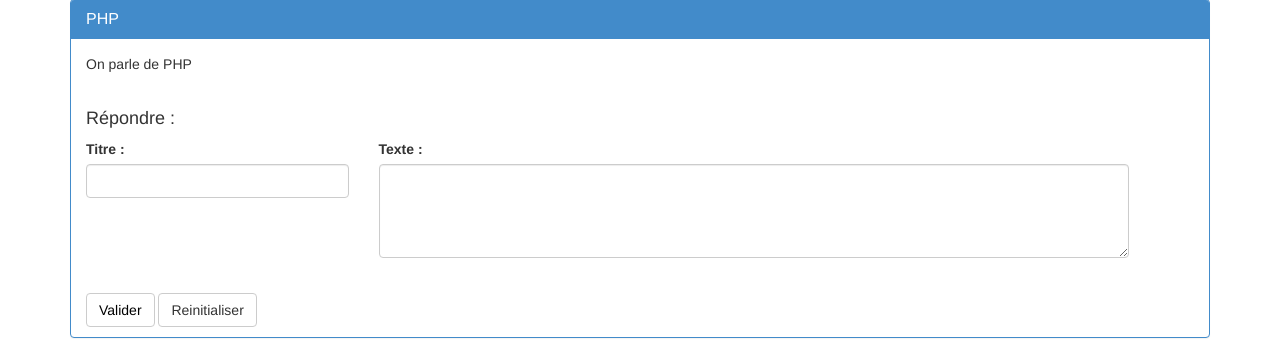
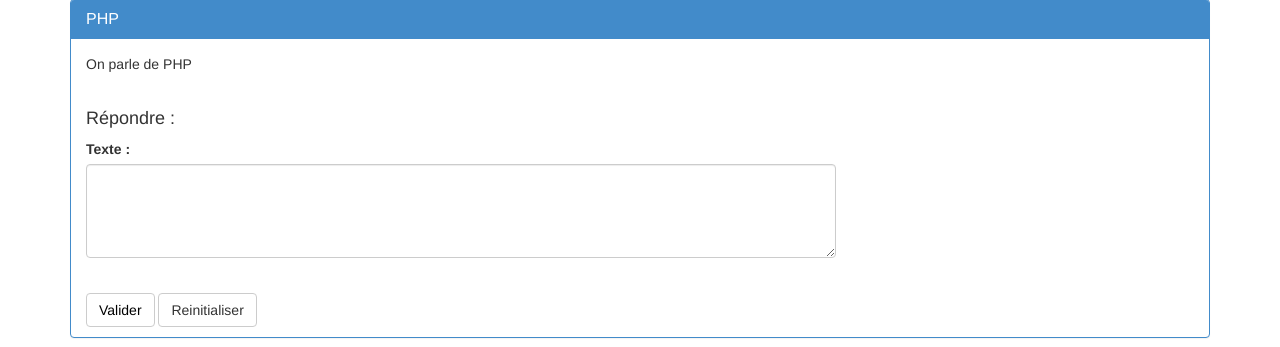
Before and after one commit to Daxtek/ForumPHP, a PHP site: page /Sujet.php?sid=2 in a window 1280 px wide. Shown: the part 107-454 px from the top of the page. Run offline with PHP 8.4, Linux system fonts and the light colour scheme; the visitor is signed in with stand-in values (Sample User, id 1); data comes from the database, SQL or seed files in the repository; data that the repository does not hold is empty.

Commit message:
Séparation formulaire post

```diff
--- a/Sujet.php
+++ b/Sujet.php
@@ -18,50 +18,7 @@ if (isset( $_GET['sid'] )) // Si l'on accède à la page via le lien du sujet da
 	$sujet = $Requests->getSujet($_GET['sid']);
 	$post = $Requests->getPostsBySubject($_GET['sid']);
 
-	if (!empty( $_POST['titre']) && !empty($_POST['texte'])) // Vérifie que tous les champs du formulaire de post ont été remplis
-	{
-		if(isset($_SESSION['uid'])) // Vérifie que l'utilisateur est connecté
-		{
-			//Variables du post à ajouter dans la BDD
-			$titre=($_POST ['titre']);
-			$texte=($_POST ['texte']);
-			//Récupération de l'id de l'utilisateur créateur de la catégorie
-			$uid = $_SESSION['uid'];
-			$sid = $_GET['sid']; // l'id du sujet
-			$cid = $sujet[0]['cid']; // l'id de la catégorie
-
-			//Vérifications
-			for($i = 0 ; $i < count($post); $i++ ) //Parcours des titres
-			{
-				// Si le post existe déjà dans la BDD
-				if ($post[$i]['Titre'] == $titre)
-				{
-					$errorMessage .= " Le post que vous voulez créer existe déjà. ";
-					$faute = true;
-				}
-			}
-
-			//Si l'ensemble des données sont correctes on ajoute le nouveau sujet dans la table sujet
-			if($faute != true)
-			{
-
-				if ($Requests->addPost($sid, $cid, $uid, $titre, $texte)) //Si l'insertion du post s'est bien faite donc si le nouveau post existe dans la BDD
-				{
-					header ('Location: ./Sujet.php?sid='.$sid.''); //Réactualisation de la page
-				}
-				else
-				{
-					$errorMessage .= " Il y a eu une erreur le post n'a pas été créer, veuillez réessayer"; //Message d'erreur
-				}
-			}
-		}
-		else
-		{
-			$errorMessage .= " Vous devez être connecté pour poster"; //Message d'erreur
-		}
-
-
-	}
+	include 'formPost.php';
 
 	$titlePage = $sujet[0]['Titre'];
 
--- /dev/null
+++ b/formPost.php
@@ -0,0 +1,37 @@
+<?php
+
+if ( // Vérifie que tous les champs du formulaire de post ont été remplis
+	$_SERVER['REQUEST_METHOD'] == 'POST' &&
+	isset($_POST['texte']) &&
+	!empty($_POST['texte'])
+) {
+
+	if(isset($_SESSION['uid'])) // Vérifie que l'utilisateur est connecté
+	{
+		//Variables du post à ajouter dans la BDD
+		$texte=($_POST ['texte']);
+		//Récupération de l'id de l'utilisateur créateur de la catégorie
+		$uid = $_SESSION['uid'];
+		$sid = $_GET['sid']; // l'id du sujet
+		$cid = $sujet[0]['cid']; // l'id de la catégorie
+
+		//Si l'ensemble des données sont correctes on ajoute le nouveau sujet dans la table sujet
+		if(!$faute)
+		{
+			if ($Requests->addPost($sid, $cid, $uid, $texte)) //Si l'insertion du post s'est bien faite donc si le nouveau post existe dans la BDD
+			{
+				header ('Location: ./Sujet.php?sid='.$sid.''); //Réactualisation de la page
+			}
+			else
+			{
+				$errorMessage .= " Il y a eu une erreur le post n'a pas été créer, veuillez réessayer"; //Message d'erreur
+			}
+		}
+	}
+	else
+	{
+		$errorMessage .= " Vous devez être connecté pour poster"; //Message d'erreur
+	}
+
+
+}
--- a/requests.php
+++ b/requests.php
@@ -174,15 +174,14 @@ class Requests {
 		return $stmt->fetchAll(PDO::FETCH_ASSOC);
 	}
 
-	public function addPost($sid, $cid, $uid, $titre, $texte) {
+	public function addPost($sid, $cid, $uid, $texte) {
 		$stmt = $this->pdo->prepare('
-			INSERT INTO post (sid, cid, uid , Titre, `date de creation`, Texte)
-			VALUES (:sid, :cid, :uid, :titre, CURRENT_DATE, :texte)
+			INSERT INTO post (sid, cid, uid , `date de creation`, Texte)
+			VALUES (:sid, :cid, :uid, CURRENT_DATE, :texte)
 		');
 		$stmt->bindParam(':sid', $sid);
 		$stmt->bindParam(':cid', $cid);
 		$stmt->bindParam(':uid', $uid);
-		$stmt->bindParam(':titre', $titre);
 		$stmt->bindParam(':texte', $texte);
 
 		return $stmt->execute();
--- /dev/null
+++ b/views/forms/formPost.php
@@ -0,0 +1,10 @@
+<form  name="formPost" action="#" method="POST" onsubmit="return verifForm()">
+	<div class="row">
+		<div class="form-group col-lg-8 col-md-8">
+			<label  for="idtexte"> Texte : </label>
+			<textarea class="form-control"  id="idtexte" name="texte" rows="4" cols="50" maxlength="1000" title="Description de la catégorie"></textarea><br>
+		</div>
+	</div>
+	<input class="btn btn-default" type="submit" value="Valider">
+	<input class="btn btn-default" type="reset" value="Reinitialiser"/>
+</form>
--- a/views/sujet.php
+++ b/views/sujet.php
@@ -8,26 +8,13 @@
 	<ul class="list-group">
 		<!--Mettre les posts ici -->
 		<?php for($j = 0 ; $j<count($post) ; $j++) :?>
-			<li href="#" class="list-group-item"> <h4><?= $post[$j]['Titre']?> :</h4><p> <?= $post[$j]['Texte'] ?></p> </li>
+			<li href="#" class="list-group-item"> <h4>Réponse</h4><p> <?= $post[$j]['Texte'] ?></p> </li>
 		<?php endfor;?>
 
 
 		<section class="container"> <!-- Section du formulaire de nouveau post -->
 			<h4>Répondre :</h4>
-			<form  name="formPost" action="#" method="POST" onsubmit="return verifForm()">
-				<div class="row">
-					<div class="form-group col-lg-3 col-md-3">
-						<label  for="idtitre"> Titre : </label>
-						<input class="form-control" type="text" id="idtitre" name="titre" size="20" maxlength="50" pattern="[A-Z]+[a-zA-ZÀÁÂÃÄÅàáâãäåÒÓÔÕÖØòóôõöøÈÉÊËèéêëÇçÌÍÎÏìíîïÙÚÛÜùúûüÿÑñ123456789 ]{2,}" title="Veuillez renter un titre commencent par une majuscule, taille minimum 3 caractères" required ><br>
-					</div>
-					<div class="form-group col-lg-8 col-md-8">
-						<label  for="idtexte"> Texte : </label>
-						<textarea class="form-control"  id="idtexte" name="texte" rows="4" cols="50" maxlength="1000" title="Description de la catégorie"></textarea><br>
-					</div>
-				</div>
-				<input class="btn btn-default" type="submit" value="Valider">
-				<input class="btn btn-default" type="reset" value="Reinitialiser"/>
-			</form>
+			<?php include 'views/forms/formPost.php'; ?>
 		</section>
 		<?php if(!empty($messageCreation)): ?><!-- Message du succès de la création -->
 			<p class="alert alert-success"><?=  htmlspecialchars($messageCreation) ?> </p>
```
